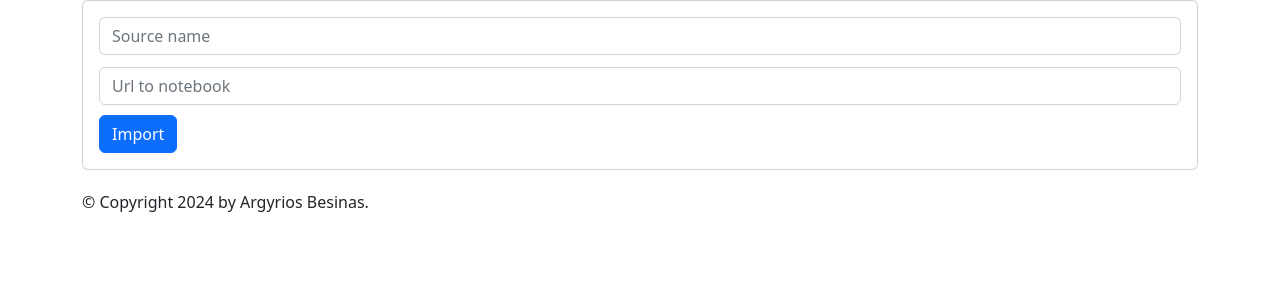
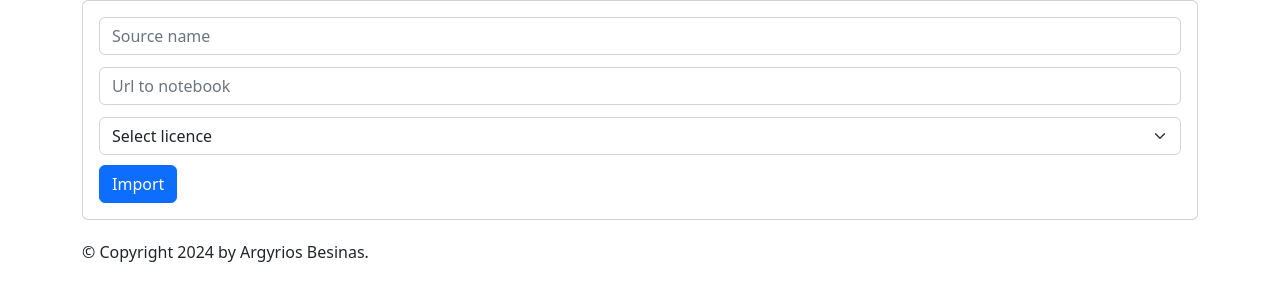
Before and after one commit to ArgyrisBesinas/flaskProject, a Flask app: page /import_repos in a window 1280 px wide. Shown: the part 112-413 px from the top of the page. Run offline with Flask 3, Linux system fonts and the light colour scheme; some libraries are stand-ins or nearby versions.

Commit message:
added licence support

```diff
--- a/routes.py
+++ b/routes.py
@@ -14,7 +14,9 @@ def define_routes(app):
     @app.route('/')
     def new_job():
         # print(list(synthesize.get_synth_methods_dict().keys()))
-        return render_template('new_job.html', synth_methods=list(synthesize.get_synth_methods_dict().keys()))
+        return render_template('new_job.html',
+                               synth_methods=list(synthesize.get_synth_methods_dict().keys()),
+                               licences=snippet_management.get_licence_types())
 
     @app.route('/list_jobs')
     def list_job():
@@ -50,7 +52,7 @@ def define_routes(app):
 
     @app.route('/import_repos')
     def import_repos():
-        return render_template('import_repos.html')
+        return render_template('import_repos.html', licences=snippet_management.get_licence_types())
 
     # ---------------------------------------------------
     # start of backend routes
@@ -62,6 +64,7 @@ def define_routes(app):
 
         synth_source = request.form.get('synth_source', None, str)
         synth_method = request.args.get('synth_method', None, str)
+        synth_licence = request.args.get('licence', None, str)
 
         if synth_source is None or synth_source == '':
             return 'synth_source is missing', 400
@@ -69,13 +72,15 @@ def define_routes(app):
         if synth_method is None or synth_method == '':
             return 'synth_method is missing', 400
 
+        if synth_licence is None or synth_licence == '':
+            return 'licence is missing', 400
+
         try:
-            job_id = synthesize.initiate_synth(synth_source, synth_method)
+            job_id = synthesize.initiate_synth(synth_source, synth_method, synth_licence)
 
         except (exc.MySqlError, exc.SynthesisError) as e:
             return str(e), 400
 
-        # return 'Job with id "' + str(job_id) + '" started successfully.'
         return str(job_id)
 
     # Get jobs in json for listing
@@ -154,14 +159,19 @@ def define_routes(app):
             name = request.args.get('name')
             url = request.args.get('url')
             source = request.args.get('source')
+            licence = request.args.get('licence')
 
         elif request.method == 'POST':
             name = request.form.get('name')
             url = request.form.get('url')
             source = request.form.get('source')
+            licence = request.form.get('licence')
 
         if name is None:
             name = ''
+
+        if licence is None:
+            return "licence is required", 400
 
         user = '1'
 
@@ -177,7 +187,7 @@ def define_routes(app):
             return str(e), 400
 
         try:
-            rows = snippet_management.insert_new_snippets(snippets, name, url, user, False, python_ver)
+            rows = snippet_management.insert_new_snippets(snippets, name, url, user, False, python_ver, licence)
         except exc.MySqlError as e:
             return str(e), 400
         else:
@@ -191,6 +201,10 @@ def define_routes(app):
         if name is None:
             name = ''
 
+        licence = request.args.get('licence')
+        if licence is None:
+            return "licence is required", 400
+
         json = request.get_json()
         if json is None:
             return "invalid json posted", 400
@@ -203,7 +217,7 @@ def define_routes(app):
             return str(e), 400
 
         try:
-            rows = snippet_management.insert_new_snippets(snippets, name, None, user, True, python_ver)
+            rows = snippet_management.insert_new_snippets(snippets, name, None, user, True, python_ver, licence)
         except exc.MySqlError as e:
             return str(e), 400
         else:
@@ -285,7 +299,7 @@ def define_routes(app):
             snippet_source_id_args = snippet_source_ids
 
         try:
-            sources = snippet_management.get_snippet_sources(snippet_source_id_args, None, 'json')
+            sources = snippet_management.get_snippet_sources(snippet_source_id_args, None, None, 'json')
         except exc.MySqlError as e:
             return str(e), 400
 
@@ -373,10 +387,12 @@ def define_routes(app):
 
         description_search_text = request.form.get('description_search_text', None, str)
         code_search_text = request.form.get('code_search_text', None, str)
-        disabled = request.form.get('disabled', None, int)
+        include_disabled = request.form.get('include_disabled', None, int)
+        licence = request.form.get('licence', None, int)
 
         try:
-            snippets = snippet_management.search_snippets(description_search_text, code_search_text, disabled, None, 'json')
+            snippets = snippet_management.search_snippets(description_search_text, code_search_text, include_disabled,
+                                                          None, licence, 'json')
         except exc.MySqlError as e:
             return str(e), 400
 
--- a/static/advanced_search.js
+++ b/static/advanced_search.js
@@ -25,7 +25,7 @@ $(document).ready(function () {
     $("#search-button").click(function () {
         let description_search_text = $("#search-description").val();
         let code_search_text = $("#search-code").val();
-        let disabled = $("#disabled-check").prop('checked');
+        let include_disabled = $("#disabled-check").prop('checked');
 
         let settings = {
             "url": "/search_snippets",
@@ -45,8 +45,8 @@ $(document).ready(function () {
             settings.data.code_search_text = code_search_text;
         }
 
-        if (disabled) {
-            settings.data.disabled = 1;
+        if (include_disabled) {
+            settings.data.include_disabled = 1;
         }
 
         $.ajax(settings)
--- a/static/import_repos.js
+++ b/static/import_repos.js
@@ -3,11 +3,11 @@ $(document).ready(function () {
     // const tooltipTriggerList = document.querySelectorAll('[data-bs-toggle="tooltip"]');
     // const tooltipList = [...tooltipTriggerList].map(tooltipTriggerEl => new bootstrap.Tooltip(tooltipTriggerEl));
 
-
     $("#import-url-submit").click(function () {
         let name = $("#import-url-name").val();
         let url = $("#import-url").val();
         let source = ""
+        let licence = $("#import-url-licence").val();
 
         if (name == undefined || name == "") {
             alert("Please fill source name");
@@ -16,6 +16,11 @@ $(document).ready(function () {
 
         if (url == undefined || url == "") {
             alert("Please fill url");
+            return;
+        }
+
+        if (licence == null || licence == "") {
+            alert("Please select licence");
             return;
         }
 
@@ -46,7 +51,8 @@ $(document).ready(function () {
             "data": {
                 "name": name,
                 "url": url,
-                "source": source
+                "source": source,
+                "licence": licence
             }
         };
 
@@ -55,8 +61,7 @@ $(document).ready(function () {
                 alert(response.responseText);
             })
             .done(function (response) {
-                alert(response.responseText);
-                $('#sources-table').bootstrapTable('refresh')
+                alert(response);
             });
 
 
@@ -64,9 +69,15 @@ $(document).ready(function () {
 
     $("#import-file-submit").click(function () {
         let name = $("#import-file-name").val();
+        let licence = $("#import-file-licence").val();
 
         if (name == undefined || name == "") {
             alert("Please fill source name");
+            return;
+        }
+
+        if (licence == null || licence == "") {
+            alert("Please select licence");
             return;
         }
 
@@ -75,7 +86,7 @@ $(document).ready(function () {
             let reader = new FileReader();
             reader.readAsText(file, "UTF-8");
             reader.onload = function (evt) {
-                submitJupyterText(name, evt.target.result);
+                submitJupyterText(name, evt.target.result, licence);
             }
             reader.onerror = function (evt) {
                 alert("Error reading file");
@@ -88,23 +99,28 @@ $(document).ready(function () {
 
     $("#import-text-submit").click(function () {
         let name = $("#import-text-name").val();
+        let licence = $("#import-text-licence").val();
+        let text = $("#import-text").val();
 
         if (name == undefined || name == "") {
             alert("Please fill source name");
             return;
         }
 
-        let text = $("#import-text").val();
+        if (licence == null || licence == "") {
+            alert("Please select licence");
+            return;
+        }
 
         if (text == undefined || text == "") {
             alert("Please enter jupyter json");
             return;
         }
 
-        submitJupyterText(name, text);
+        submitJupyterText(name, text, licence);
     });
 
-    function submitJupyterText(name, text) {
+    function submitJupyterText(name, text, licence) {
 
         try {
             JSON.parse(text);
@@ -114,7 +130,7 @@ $(document).ready(function () {
         }
 
         let settings = {
-            "url": "/import_snippets_text?name=" + name,
+            "url": "/import_snippets_text?name=" + name + "&licence=" + licence,
             "method": "POST",
             "timeout": 0,
             "headers": {
@@ -129,7 +145,6 @@ $(document).ready(function () {
             })
             .done(function (response) {
                 alert(response);
-                $('#sources-table').bootstrapTable('refresh')
             });
     }
 });
--- a/synthesis/runner.py
+++ b/synthesis/runner.py
@@ -94,14 +94,14 @@ class Code:
         self.implementations = [self.implementations[original[pos]] for pos in range(n)]
 
 
-def start_synthesis_pysynth(job_id, text):
+def start_synthesis_pysynth(job_id, text, licence):
     job_management.edit_job_by_id(job_id, "Running", info="Searching", progress_percent=0)
 
     # search snippets
     found = list()
     result = Code(text)
     for word in result.words:
-        for entry in snippet_management.search_snippets(word, None, 0):
+        for entry in snippet_management.search_snippets(word, None, 0, None, licence):
             found.append(Snippet(entry["description"], entry["code"],
                                  (entry["snippet_source_id"], entry["snippet_local_id"])))
 
--- a/synthesis/synthesize.py
+++ b/synthesis/synthesize.py
@@ -15,14 +15,14 @@ def get_synth_methods_dict():
     return methods_dict
 
 
-def initiate_synth(synth_source, synth_method):
+def initiate_synth(synth_source, synth_method, licence):
     # 1. insert new job to db
-    job_id = job_management.insert_new_job_and_return_id(synth_source)
+    job_id = job_management.insert_new_job_and_return_id(synth_source, licence)
     if job_id is None:
         raise exc.MySqlError('Error inserting new job')
     # 2. start synth in module
     start_synth_func = get_synth_methods_dict()[synth_method]
-    thread = Thread(target=start_synth_func, name=job_id, args=(job_id, synth_source))
+    thread = Thread(target=start_synth_func, name=job_id, args=(job_id, synth_source, licence))
     thread.start()
     # start_synthesis(job_id, synth_source)
     error = None
--- a/templates/import_repos.html
+++ b/templates/import_repos.html
@@ -13,7 +13,7 @@
             margin-top: 10px;
         }
 
-        #import-url-name, #import-file-name, #import-text-name {
+        #import-url-name,  #import-url, #import-file-name, #import-file, #import-text-name, #import-text {
             margin-bottom: 12px;
         }
     </style>
@@ -42,14 +42,12 @@
                 <input type="text" class="form-control" id="import-url-name" placeholder="Source name">
 {#                <label for="import-url" class="form-label">Enter url:</label>#}
                 <input type="text" class="form-control" id="import-url" placeholder="Url to notebook">
-{#                <div class="form-check">#}
-{#                    <input class="form-check-input" type="checkbox" id="github-url-check" checked>#}
-{#                    <label class="form-check-label" for="github-url-check" data-bs-toggle="tooltip"#}
-{#                           data-bs-placement="right"#}
-{#                           data-bs-title="Check true if url is like 'https://github.com/*/blob/*'">#}
-{#                        Github url#}
-{#                    </label>#}
-{#                </div>#}
+                <select id="import-url-licence" class="form-select" aria-label="Select licence">
+                    <option value="" selected disabled hidden="">Select licence</option>
+                {% for licence in licences %}
+                    <option value="{{ licence }}">{{ licence }}</option>
+                {% endfor %}
+                </select>
 
                 <button type="button" class="btn btn-primary" id="import-url-submit">Import</button>
             </div>
@@ -61,6 +59,12 @@
                 <input type="text" class="form-control" id="import-file-name" placeholder="Source name">
 {#                <label for="import-file" class="form-label">Select Jupyter file:</label>#}
                 <input class="form-control" type="file" id="import-file">
+                <select id="import-file-licence" class="form-select" aria-label="Select licence">
+                    <option value="" selected disabled hidden="">Select licence</option>
+                {% for licence in licences %}
+                    <option value="{{ licence }}">{{ licence }}</option>
+                {% endfor %}
+                </select>
 
                 <button type="button" class="btn btn-primary" id="import-file-submit">Import</button>
             </div>
@@ -71,6 +75,12 @@
                 <input type="text" class="form-control" id="import-text-name" placeholder="Source name">
 {#                <label for="import-text" class="form-label">Enter valid jupyter json:</label>#}
                 <textarea class="form-control" id="import-text" placeholder="Jupyter json" style="height: 450px"></textarea>
+                <select id="import-text-licence" class="form-select" aria-label="Select licence">
+                    <option value="" selected disabled hidden="">Select licence</option>
+                {% for licence in licences %}
+                    <option value="{{ licence }}">{{ licence }}</option>
+                {% endfor %}
+                </select>
 
                 <button type="button" class="btn btn-primary" id="import-text-submit">Import</button>
             </div>
--- a/templates/job_details.html
+++ b/templates/job_details.html
@@ -30,6 +30,7 @@
             <th data-field="synth_source">Task</th>
             <th data-field="info">Info</th>
             <th data-field="progress_percent" data-formatter="progressFormatter">Progress</th>
+            <th data-field="licence">Licence</th>
             <th data-field="date_start" data-visible="false">Submitted</th>
             <th data-field="date_end" data-visible="false">Finished</th>
         </tr>
--- a/templates/manage_repos.html
+++ b/templates/manage_repos.html
@@ -46,10 +46,10 @@
             <th data-field="name" data-sortable="true">Item Name</th>
             <th data-field="url" data-formatter="urlFormatter">URL</th>
             <th data-field="manual_entry" data-sortable="true" data-visible="false">Manual entry</th>
+            <th data-field="licence" data-sortable="true">Licence</th>
             <th data-field="python_ver" data-sortable="true" data-visible="false">Python version</th>
             <th data-field="last_updated" data-sortable="true">Last updated</th>
             <th data-field="disabled" data-formatter="enabledFormatter" data-events="toggleEnabledEvents" data-align="center">Enabled</th>
-{#            <th data-field="details" data-formatter="detailsFormatter" data-align="center">Details</th>#}
         </tr>
         </thead>
     </table>
--- a/utility/database.py
+++ b/utility/database.py
@@ -64,6 +64,7 @@ def init_db():
         "  `synth_source` text NOT NULL,"
         "  `info` varchar(500),"
         "  `progress_percent` int(11),"
+        "  `licence` varchar(500),"
         "  `date_start` timestamp DEFAULT CURRENT_TIMESTAMP,"
         "  `date_end` timestamp,"
         "  `user` int(11) NOT NULL,"
@@ -88,6 +89,7 @@ def init_db():
         "  `snippet_source_id` int(11) NOT NULL UNIQUE AUTO_INCREMENT,"
         "  `name` varchar(500),"
         "  `url` varchar(500) UNIQUE,"
+        "  `licence` varchar(500),"
         "  `manual_entry` boolean NOT NULL DEFAULT false,"
         "  `python_ver` varchar(50),"
         "  `user` int(11) NOT NULL,"
```
Also changed, not shown: static/new_job.js (+7 -1 lines), templates/new_job.html (+8 -1 lines), utility/job_management.py (+4 -4 lines), utility/snippet_management.py (+36 -14 lines).
